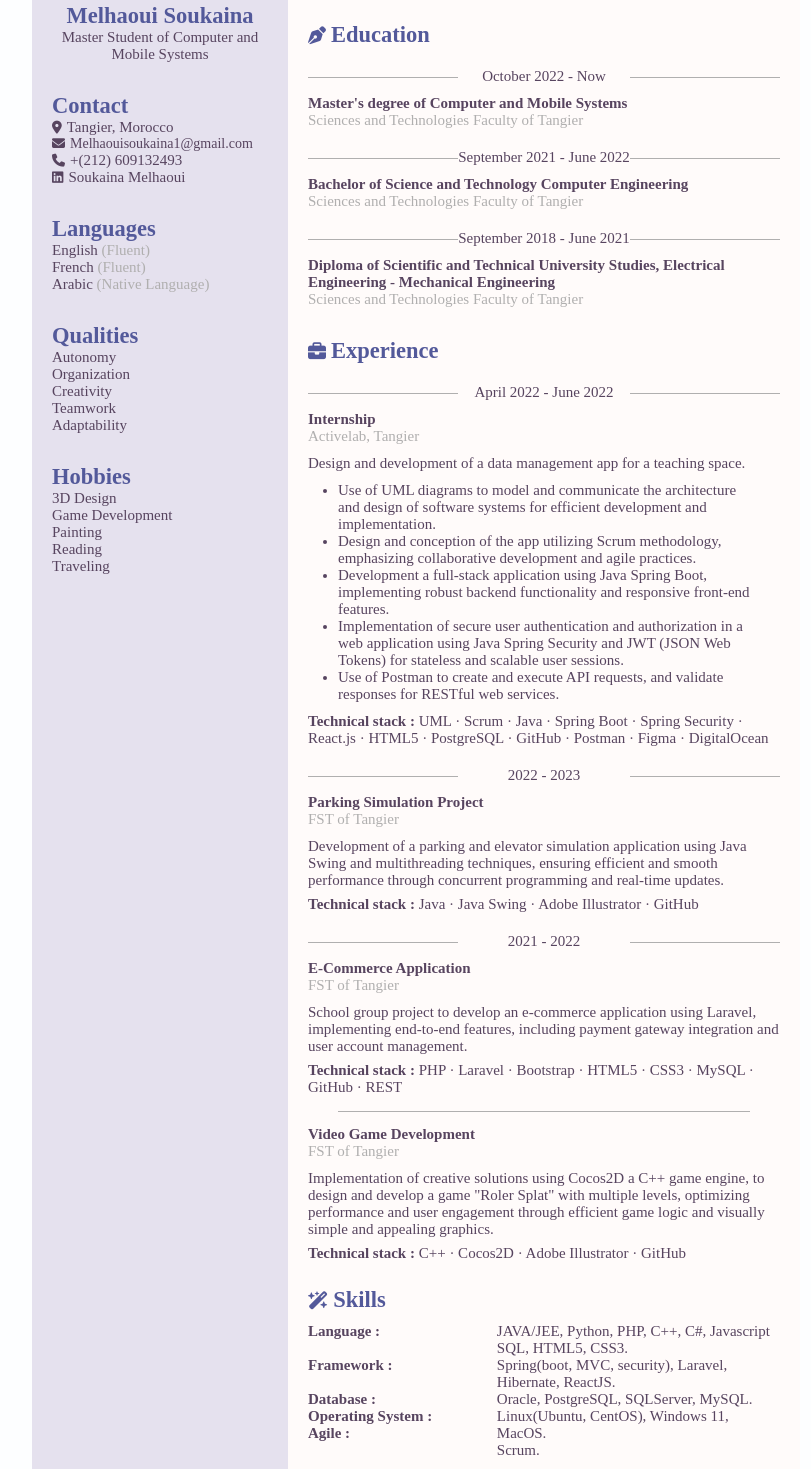
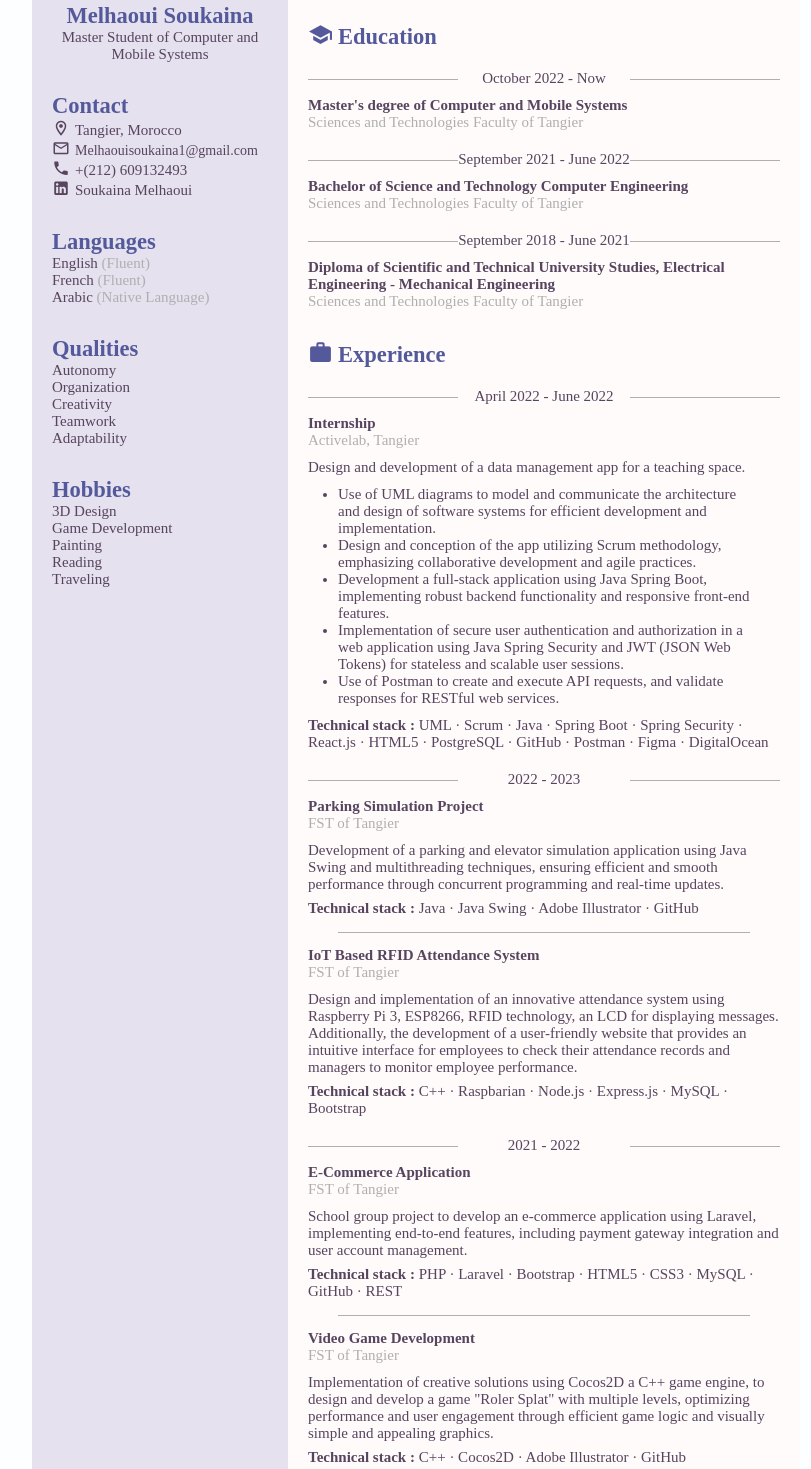
Before and after one commit to taflur/CV, a website: page index.html in a window 1280 px wide. Shown: the part 147-1616 px from the top of the page, without its empty margins (224-1035 px from the left). Drawn offline with Linux system fonts and the light colour scheme.

Commit message:
commit 3.0

```diff
--- a/index.css
+++ b/index.css
@@ -96,13 +96,13 @@ ul{
 }
 i{
     margin-right: 5px;
-    font-size: 13px;
+    font-size: 18px;
 }
 .email{
     font-size: 14px;
 }
 h2 i{
-    font-size: 18px;
+    font-size: 25px;
 }
 .lang-desc{
     color: rgb(176, 175, 175);
--- a/index.html
+++ b/index.html
@@ -7,6 +7,10 @@
 		content="width=device-width, initial-scale=1.0">
 	<link rel="stylesheet" href="index.css">
 	<script src="https://kit.fontawesome.com/187b02e9d9.js" crossorigin="anonymous"></script>
+	<link href="https://fonts.googleapis.com/icon?family=Material+Icons" rel="stylesheet">
+	<link rel="stylesheet" href="https://cdn.jsdelivr.net/npm/@mdi/font@5.9.55/css/materialdesignicons.min.css" />
+
+
 </head>
 
 <body>
@@ -26,10 +30,10 @@
 			</div>
 			<div class="Contact">
 				<h2>Contact</h2>
-				<p class="address"><i class="fa-solid fa-location-dot"></i>Tangier, Morocco</p>
-				<p class="email"><i class="fa-solid fa-envelope"></i>Melhaouisoukaina1@gmail.com</p>
-				<p class="phone"><i class="fa-solid fa-phone"></i>+(212) 609132493</p>
-				<p class="linkedin"><a href="https://www.linkedin.com/in/soukaina-melhaoui-a703bb233/" target="_blank" style="text-decoration: none; color: inherit;"><i class="fa-brands fa-linkedin"></i>Soukaina Melhaoui</a></p>
+				<p class="address"><i class="mdi mdi-map-marker-outline"></i>Tangier, Morocco</p>
+				<p class="email"><i class="mdi mdi-email-outline"></i>Melhaouisoukaina1@gmail.com</p>
+				<p class="phone"><i class="mdi mdi-phone"></i>+(212) 609132493</p>
+				<p class="linkedin"><a href="https://www.linkedin.com/in/soukaina-melhaoui-a703bb233/" target="_blank" style="text-decoration: none; color: inherit;"><i class="mdi mdi-linkedin"></i>Soukaina Melhaoui</a></p>
 			</div>
             <div class="Language">
 				<h2>Languages</h2>
@@ -63,7 +67,7 @@
 				</p>
 			</div>
             <div class="Education">
-				<h2><i class="fa-solid fa-pen-nib"></i>Education</h2>
+				<h2><i class="mdi mdi-school"></i>Education</h2>
 				<div>
                     <div class="Dates">October 2022 - Now</div>
 					<b>Master's degree of Computer and Mobile Systems</b>
@@ -78,7 +82,7 @@
                 </div>
 			</div>
 			<div class="Experience">
-				<h2><i class="fa-solid fa-briefcase"></i>Experience</h2>
+				<h2><i class="mdi mdi-briefcase"></i>Experience</h2>
 				<div class="Dates">April 2022 - June 2022</div>
 					<b>Internship</b>
                     <div class="Place">Activelab, Tangier</div>
@@ -106,6 +110,15 @@
 						ensuring efficient and smooth performance through concurrent programming and real-time updates.</div>
 						<div class="env"><b>Technical stack : </b>
 							Java · Java Swing · Adobe Illustrator · GitHub</div>
+							<div class="bar"></div>
+						<b>IoT Based RFID Attendance System</b>
+                    <div class="Place">FST of Tangier</div>
+					<div>Design and implementation of an innovative attendance system using Raspberry Pi 3, ESP8266,
+						RFID technology, an LCD for displaying messages. Additionally, the development of a user-friendly
+						website that provides an intuitive interface for employees to check their attendance records
+						and managers to monitor employee performance.</div>
+						<div class="env"><b>Technical stack : </b>
+							C++ · Raspbarian · Node.js · Express.js · MySQL · Bootstrap</div>
 						<div class="Dates">2021 - 2022</div>
 					<b>E-Commerce Application</b>
                     <div class="Place">FST of Tangier</div>
@@ -123,20 +136,20 @@
 							C++ · Cocos2D · Adobe Illustrator · GitHub</div>
 					</div>
 					<div class="comp">
-            <h2><i class="fa-solid fa-wand-magic-sparkles"></i>Skills</h2>
+            <h2><i class="mdi mdi-auto-fix"></i>Skills</h2>
             <div class="Skills">
                 <div class="left-skills">
                     <b>Language :</b><br><br>
                     <b>Framework :</b><br><br>
                     <b>Database :</b><br>
-                    <b>Operating System :</b><br>
+                    <b>Operating System :</b><br><br>
                     <b>Agile :</b>
                 </div>
                 <div class="right-skills">
-                    JAVA/JEE, Python, PHP, C++, C#, Javascript SQL, HTML5, CSS3.<br>
+                    JAVA/JEE, Python, PHP, C++, C#, Javascript, SQL, HTML5, CSS3.<br>
 					Spring(boot, MVC, security), Laravel, Hibernate, ReactJS.<br>
                     Oracle, PostgreSQL, SQLServer, MySQL.<br>
-                    Linux(Ubuntu, CentOS), Windows 11, MacOS.<br>
+                    Linux(Ubuntu, CentOS, Raspbarian), Windows 11, MacOS.<br>
                     Scrum.
                 </div>
 			</div>
--- /dev/null
+++ b/package.json
@@ -0,0 +1,5 @@
+{
+  "dependencies": {
+    "bootstrap-icons": "^1.10.4"
+  }
+}
```
Also changed, not shown: 1 other file.
